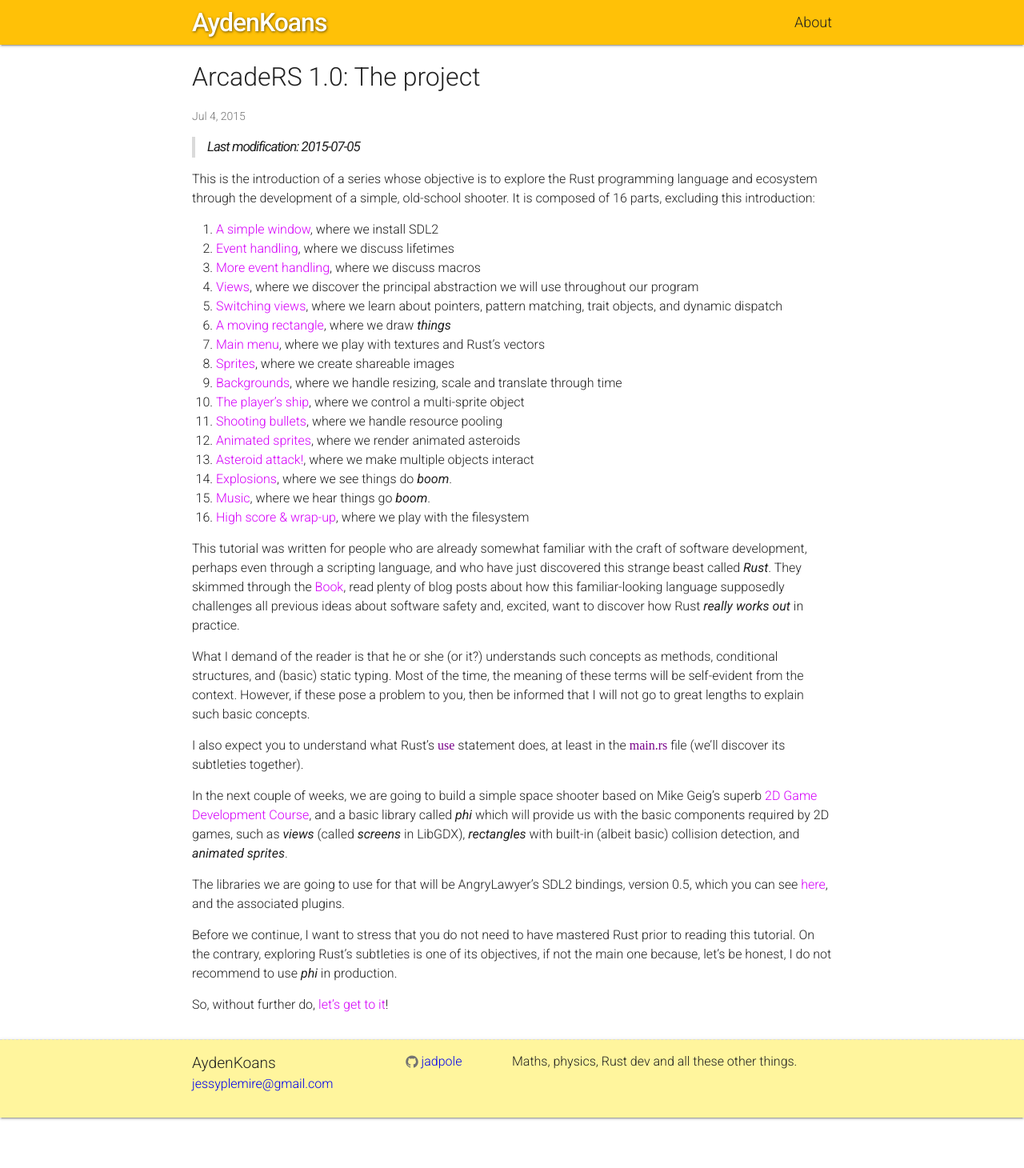
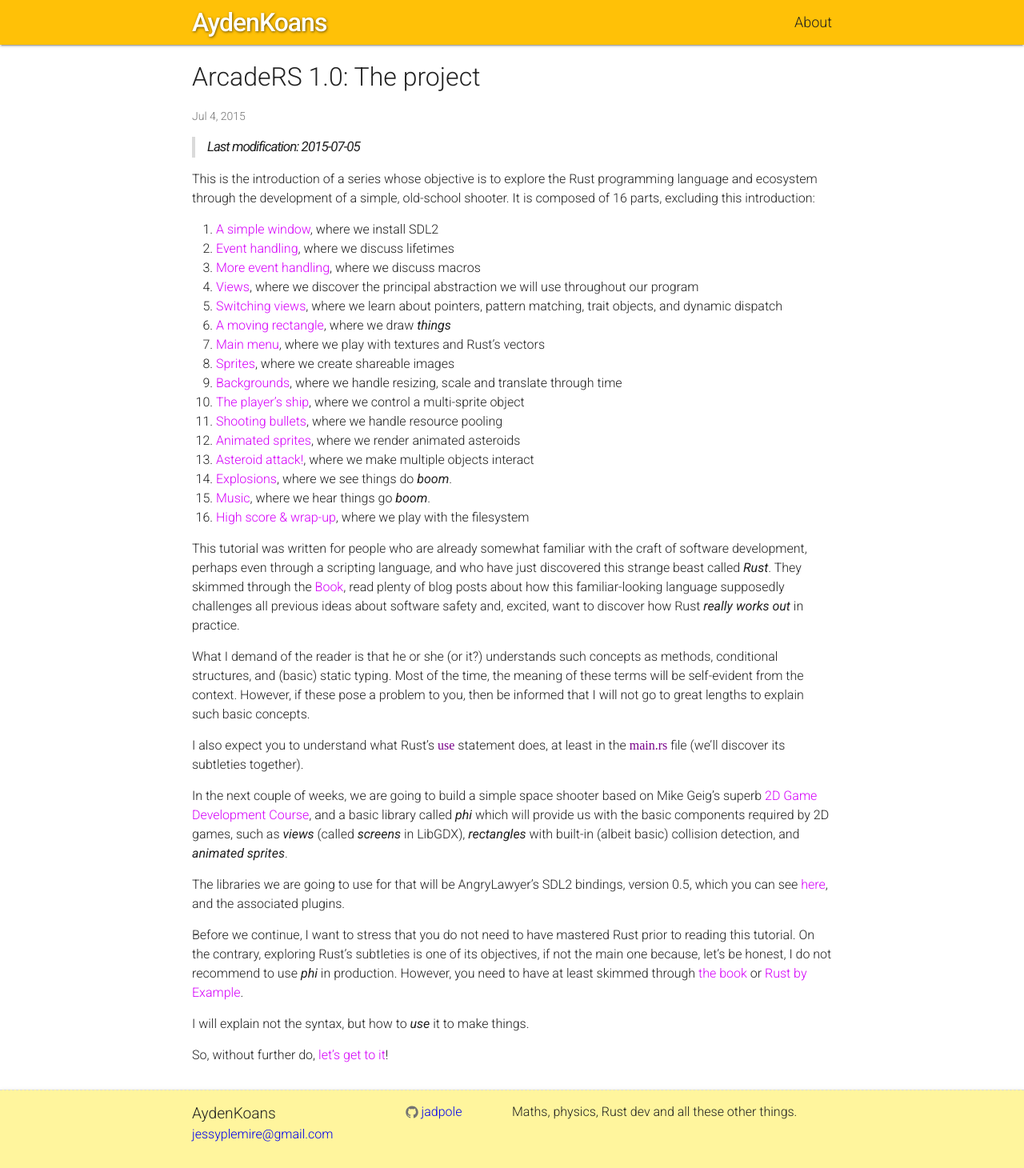
Before and after one commit to jadpole/jadpole.github.io, a Jekyll site: the page built from _posts/2015-07-04-arcaders-1-0.md, in a window 1280 px wide. Shown: the whole page at 80% size. Built offline with Jekyll 4.4.1, drawn with Linux system fonts in a browser that asks for light colours; Markdown is read by kramdown in place of the engine named in the settings.

Commit message:
Modified ArcadeRS 1.0 slightly

```diff
--- a/_posts/2015-07-04-arcaders-1-0.md
+++ b/_posts/2015-07-04-arcaders-1-0.md
@@ -59,6 +59,10 @@ and the associated plugins.
 Before we continue, I want to stress that you do not need to have mastered Rust
 prior to reading this tutorial. On the contrary, exploring Rust's subtleties is
 one of its objectives, if not the main one because, let's be honest, I do not
-recommend to use _phi_ in production.
+recommend to use _phi_ in production. However, you need to have at least
+skimmed through [the book](https://doc.rust-lang.org/book/README.html) or
+[Rust by Example](http://rustbyexample.com/).
+
+I will explain not the syntax, but how to _use_ it to make things.
 
 So, without further do, [let's get to it](/arcaders/2015/07/04/arcaders-1-1)!
```
